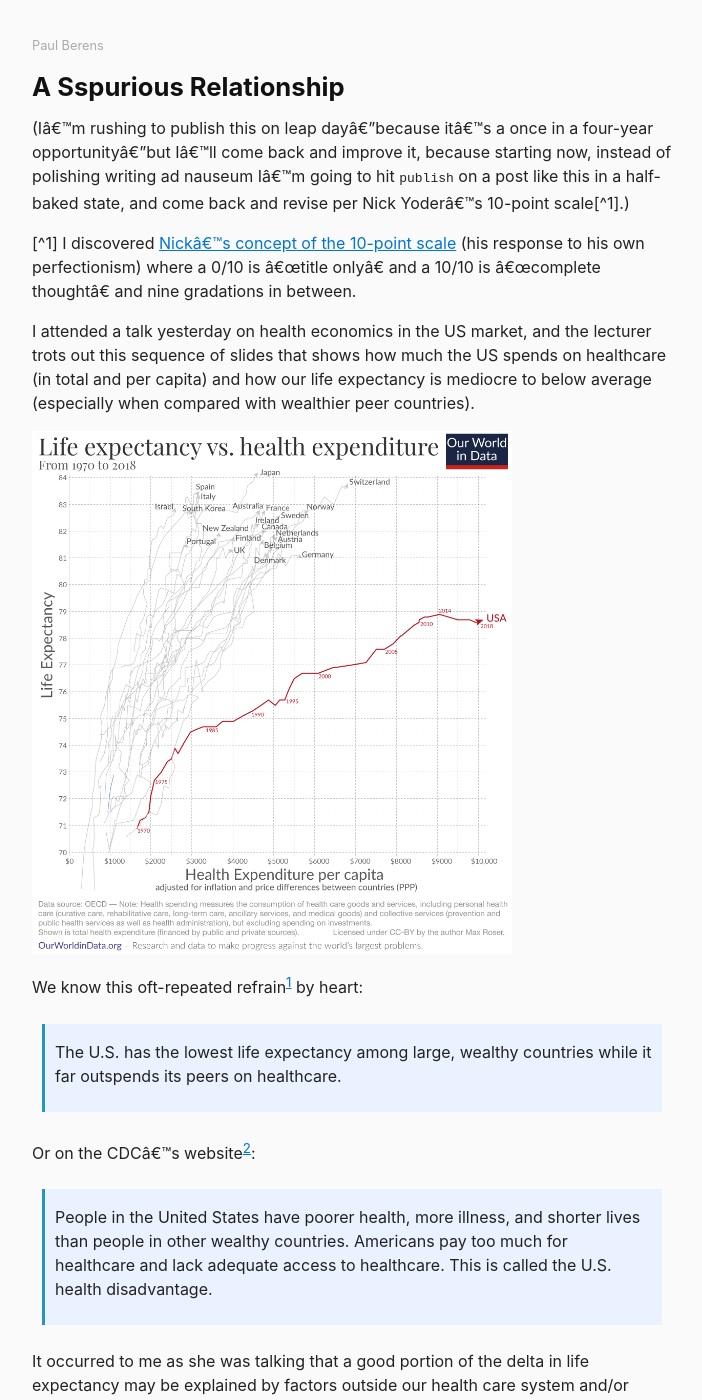
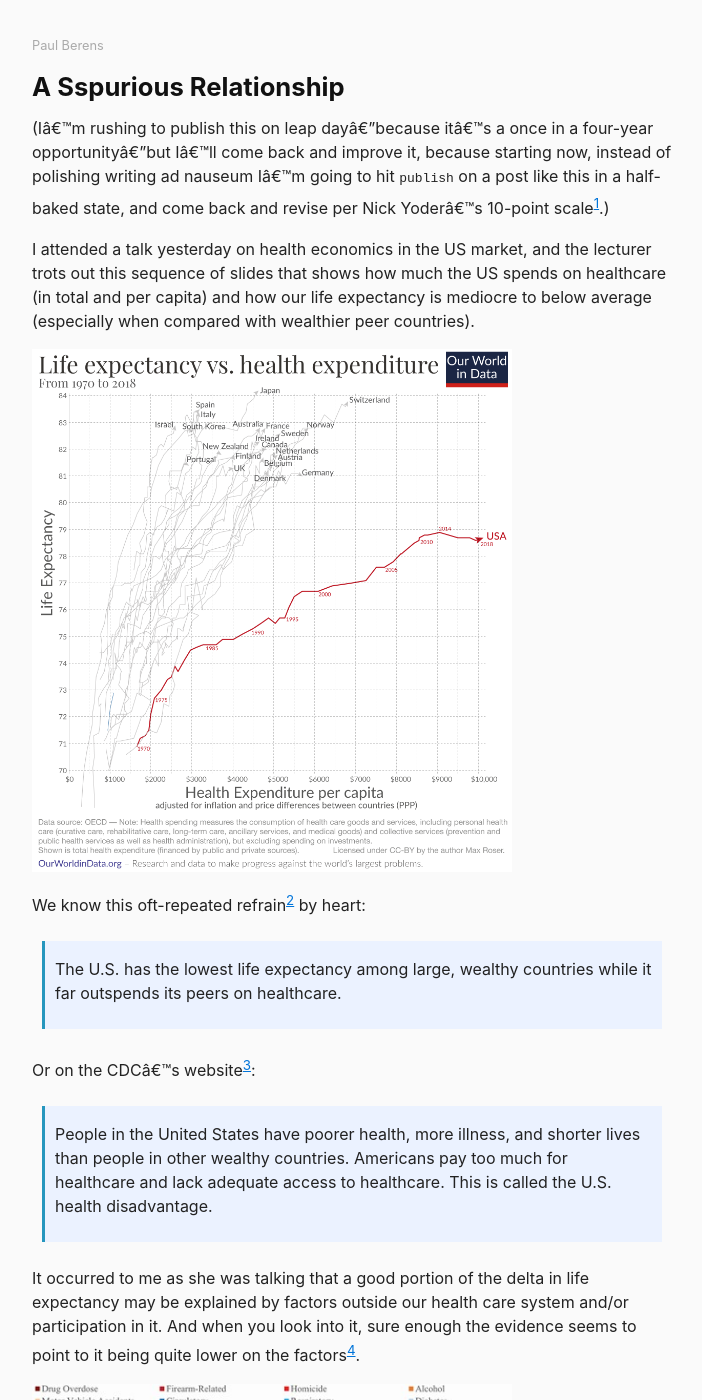
Before and after one commit to berensp/berensp.github.io, a Jekyll site: the page built from _posts/2024-02-29-us-life-expectancy.md, in a window 1280 px wide and 1400 px high. Shown: the whole window, without its empty margins (288-990 px from the left). Built offline with Jekyll 4.4.1, drawn with Linux system fonts in a browser that asks for light colours; a script that is not in the unit is left out; some of the changed text lies outside the part shown.

Commit message:
Update 2024-02-29-us-life-expectancy.md

```diff
--- a/_posts/2024-02-29-us-life-expectancy.md
+++ b/_posts/2024-02-29-us-life-expectancy.md
@@ -4,9 +4,9 @@ title: A Sspurious Relationship
 date: 2024-02-29
 author:	Paul Berens
 ---
-(I'm rushing to publish this on leap day—because it's a once in a four-year opportunity—but I'll come back and improve it, because starting now, instead of polishing writing ad nauseum I'm going to hit `publish` on a post like this in a half-baked state, and come back and revise per Nick Yoder's 10-point scale\[^1]\.)
+(I'm rushing to publish this on leap day—because it's a once in a four-year opportunity—but I'll come back and improve it, because starting now, instead of polishing writing ad nauseum I'm going to hit `publish` on a post like this in a half-baked state, and come back and revise per Nick Yoder's 10-point scale[^1]\.)
 
-[^1] I discovered [Nick's concept of the 10-point scale](https://nickyoder.com/perfectionism/) (his response to his own perfectionism) where a 0/10 is "title only" and a 10/10 is "complete thought" and nine gradations in between.
+[^1]: I discovered [Nick's concept of the 10-point scale](https://nickyoder.com/perfectionism/) (his response to his own perfectionism) where a 0/10 is "title only" and a 10/10 is "complete thought" and nine gradations in between.
 
 I attended a talk yesterday on health economics in the US market, and the lecturer trots out this sequence of slides that shows how much the US spends on healthcare (in total and per capita) and how our life expectancy is mediocre to below average (especially when compared with wealthier peer countries).
 
```
